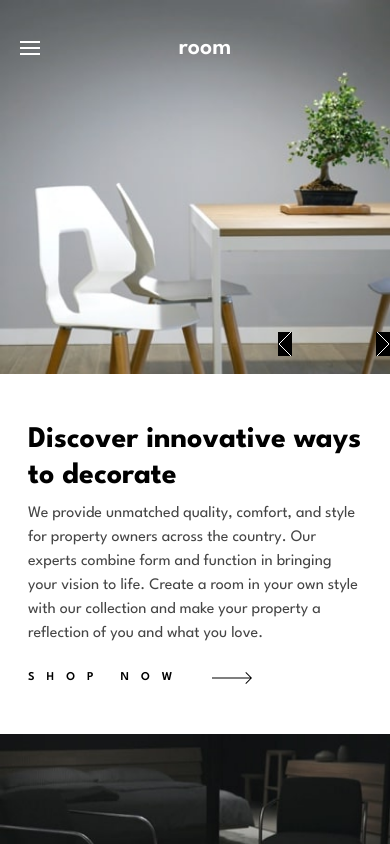
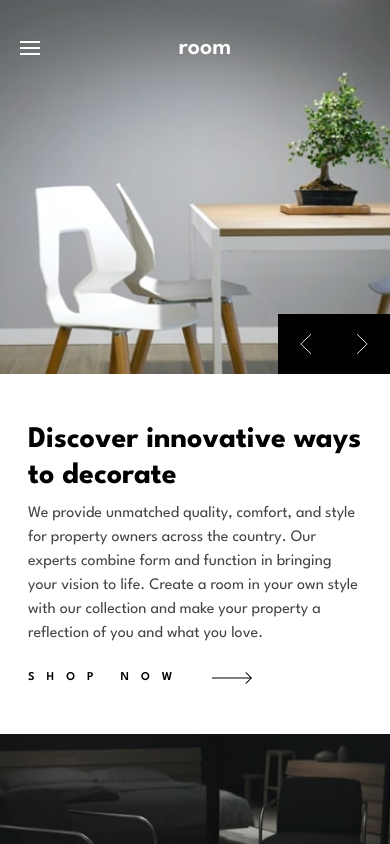
Before and after one commit to Oghenetega16/room-homepage, a React (Vite) app: page / in a window 390 px wide. Shown: the top 844 px of the page. Built offline with nearby package versions, Linux system fonts and the light colour scheme.

Commit message:
mobile responsiveness in progress

```diff
--- a/src/Home.jsx
+++ b/src/Home.jsx
@@ -1,29 +1,78 @@
+import { useState } from "react"
+
 export default function Home() {
+    const [showMenu, setShowMenu] = useState(false)
+    const [step, setStep] = useState(1)
+
+    function nextImage() {
+        if (step === 4) {
+            setStep(1)
+        } else {
+            setStep(step + 1)
+        }
+    }
+
+    function prevImage() {
+        if (step === 1) {
+            setStep(3)
+        } else {
+            setStep(step - 1)
+        }
+    }
+
     return (
         <div className="font-display">
-            <div className="">
+            <div>
                 <div className="relative">
-                    <img className="w-full h-full" src="./assets/images/mobile-image-hero-1.jpg" alt="" />
-                    <div className="flex items-center absolute top-0 mt-8 px-5 w-full h-fit">
-                        <img className="w-fit h-fit" src="./assets/images/icon-hamburger.svg" alt="hamburger icon" />
+                    <img className="w-full h-full"
+                        src={
+                            step === 1 ? './assets/images/mobile-image-hero-1.jpg' :
+                            step === 2 ? './assets/images/mobile-image-hero-3.jpg' :
+                            './assets/images/mobile-image-hero-2.jpg'
+                            }
+                        alt=""
+                    />
+                    <div className={`${!showMenu ? 'flex' : 'hidden'} items-center absolute top-0 mt-8 px-5 w-full h-fit`}>
+                        <img className="cursor-pointer"
+                            src="./assets/images/icon-hamburger.svg"
+                            alt="hamburger icon"
+                            onClick={() => setShowMenu(true)}
+                        />
                         <h1 className="text-2xl text-white font-semibold w-full text-center">room</h1>
                     </div>
                 </div>
-                <div className="absolute top-0 flex justify-between items-center w-full py-10 px-5 bg-white hidden">
-                    <img src="./assets/images/icon-close.svg" alt="" />
+
+                <div className={`absolute top-0 ${showMenu ? 'flex' : 'hidden'} justify-between items-center w-full py-10 px-5 bg-white`}>
+                    <img src="./assets/images/icon-close.svg"
+                        alt="close icon"
+                        className="cursor-pointer"
+                        onClick={() => setShowMenu(false)}
+                    />
                     <ul className="flex gap-7 font-semibold">
-                        <li>home</li>
-                        <li>shop</li>
-                        <li>about</li>
-                        <li>contact</li>
+                        <li className="cursor-pointer">home</li>
+                        <li className="cursor-pointer">shop</li>
+                        <li className="cursor-pointer">about</li>
+                        <li className="cursor-pointer">contact</li>
                     </ul>
                 </div>
             </div>
 
             <div className="py-12 px-7 relative">
-                <div className="inline-flex w-28 h-15 items-center justify-between absolute -top-15 right-0">
-                    <div className=""><img className="bg-black" src="./assets/images/icon-angle-left.svg" alt="left angle icon" /></div>
-                    <div className=""><img className="bg-black" src="./assets/images/icon-angle-right.svg" alt="right angle icon" /></div>
+                <div className="inline-flex items-center justify-between absolute -top-15 right-0">
+                    <div className="w-14 h-15 bg-black flex justify-center items-center">
+                        <img className="w-3 h-5 cursor-pointer"
+                            src="./assets/images/icon-angle-left.svg"
+                            alt="left angle icon"
+                            onClick={nextImage}
+                            />
+                    </div>
+                    <div className="w-14 h-15 bg-black flex justify-center items-center">
+                        <img className="w-3 h-5 cursor-pointer"
+                            src="./assets/images/icon-angle-right.svg"
+                            alt="right angle icon"
+                            onClick={prevImage}
+                            />
+                    </div>
                 </div>
                 <h1 className="text-black text-3xl font-bold mb-2">Discover innovative ways to decorate</h1>
                 <p className="text-very-dark-gray">We provide unmatched quality, comfort, and style
```
